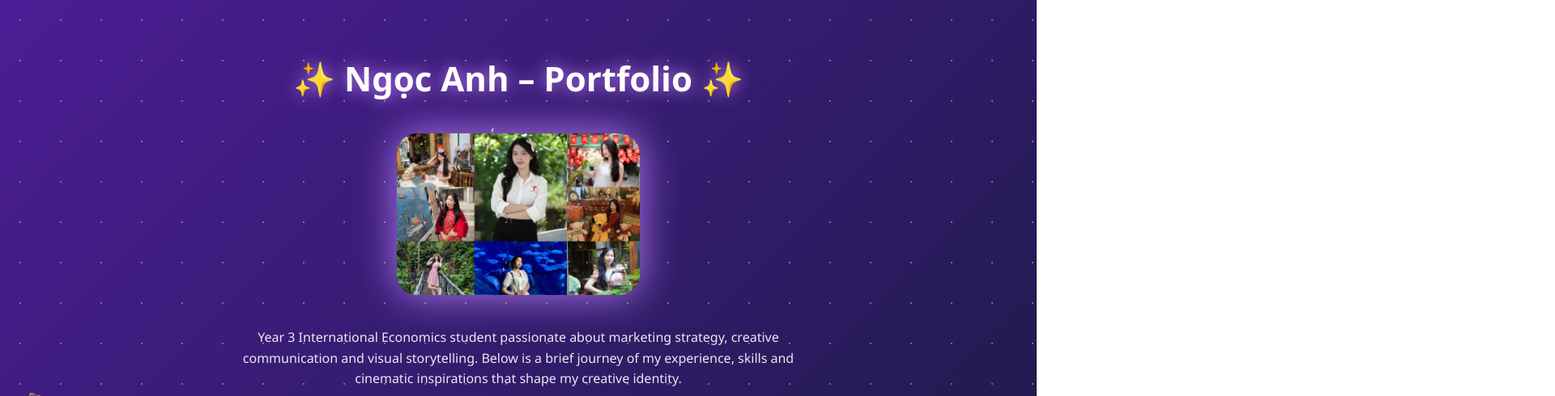
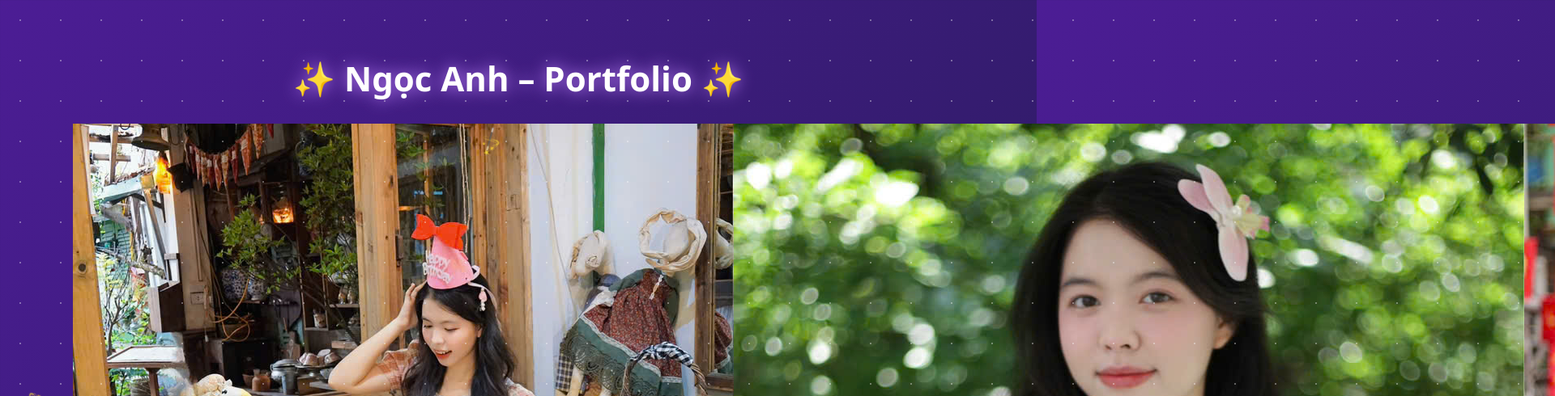
Before and after one commit to hoangngocanh35/hoangngocanh35.github.io, a plain HTML site: page index.html in a window 1280 px wide. Shown: the top 490 px of the page at 81% size, 1920 px wide, since content can reach past the window. Drawn offline with Linux system fonts and the light colour scheme.

Commit message:
Update index.html

```diff
--- a/index.html
+++ b/index.html
@@ -66,15 +66,7 @@ h1{text-align:center;font-size:42px;text-shadow:0 0 20px #c084fc;}
   box-shadow:0 0 30px rgba(168,85,247,0.6);
 }
 
-.avatar{
-  display:block;
-  margin:40px auto;
-  width:300px;
-  border-radius:25px;
-  box-shadow:0 0 50px rgba(192,132,252,0.9);
-}
-
-   <!-- Taylor Swift - Lover -->
+<!-- Taylor Swift - Lover -->
     <iframe style="border-radius:12px"
     src="https://open.spotify.com/embed/track/1dGr1c8CrMLDpV6mPbImSI?utm_source=generator"
     width="100%"
```
